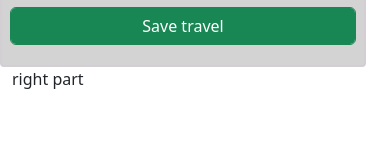
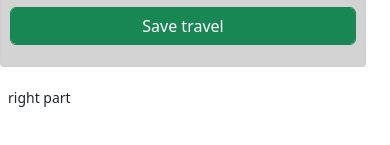
Before and after one commit to toshikator/Homework17, a plain HTML site: page index.html in a window 390 px wide. Shown: the part 399-544 px from the top of the page. Drawn offline with Linux system fonts and the light colour scheme.

Commit message:
nice html maked

```diff
--- a/index.html
+++ b/index.html
@@ -10,7 +10,6 @@
 <body>
 <div class="container">
     <div class=" col-12 col-md-10 col-lg-8 row row-col-2">
-
         <div class="leftPart col-sm-12 col-md-6 g-3 form-control-sm">
             <p class="col-12 h4 mb-0">New travel</p>
             <form action="#" method="post" enctype="multipart/form-data" >
@@ -46,16 +45,12 @@
                     <button tabindex="8" type="submit" class="btn btn-success form-control" id="btnSaveTravel">Save travel</button>
                 </p>
             </form>
-
         </div>
-
-            <div class="rightPart col-sm-12 col-md-6 ">
-
+        <div class="rightPart col-sm-12 col-md-6 g-3 form-control-sm">
             right part
-
         </div>
     </div>
-
+</div>
 <script src="js/bootstrap.bundle.min.js"></script>
 <script src="js/script.js"></script>
 </body>
--- a/js/script.js
+++ b/js/script.js
@@ -1,6 +1,7 @@
 (function  main(){
 
     let travelDatabase = [];
+
     const loadTravelDatabase = ()=>{
         travelDatabase = JSON.parse(localStorage.getItem('travelDatabase'));
     }
```
Lines whose indentation alone changed are shown as unchanged.
